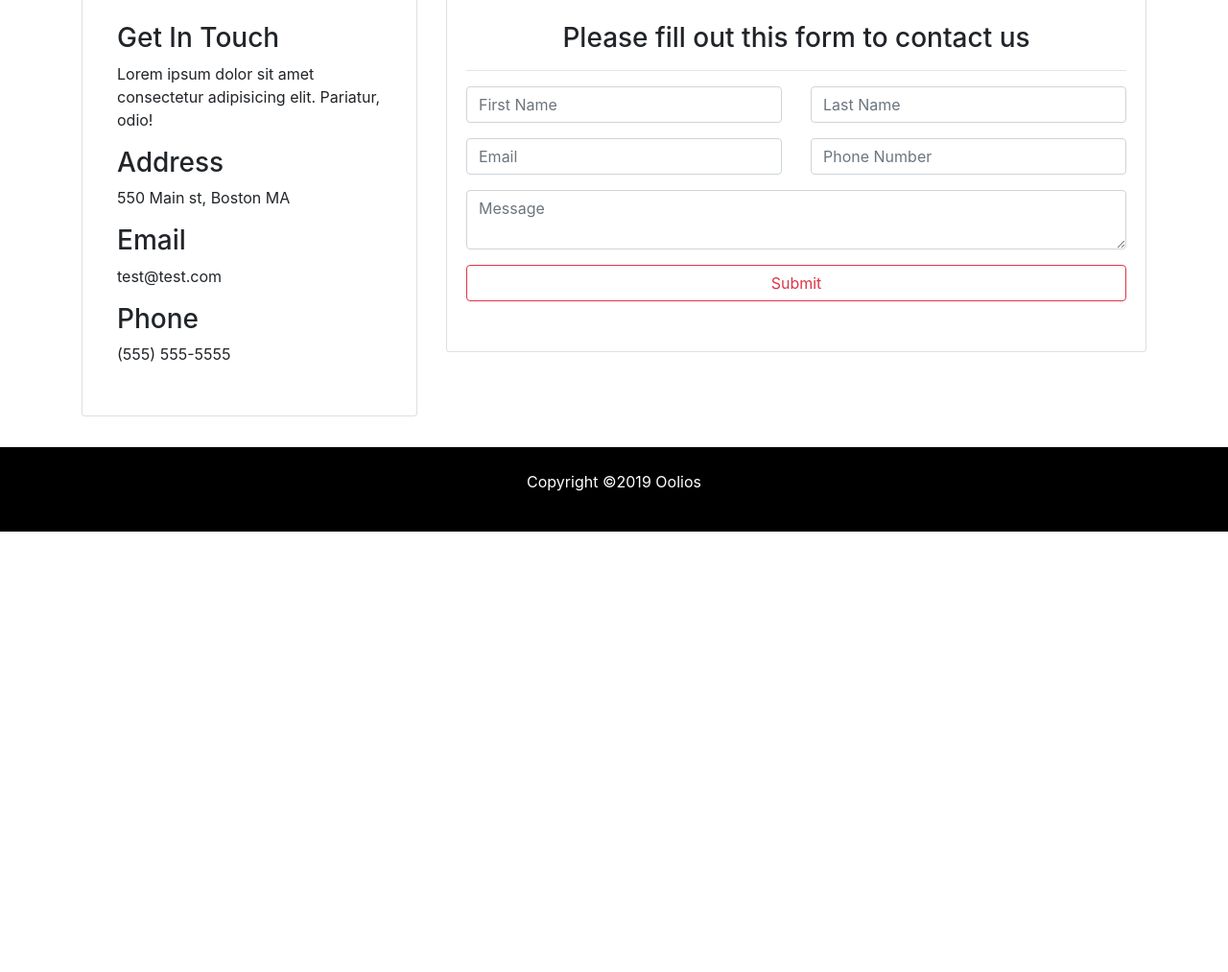
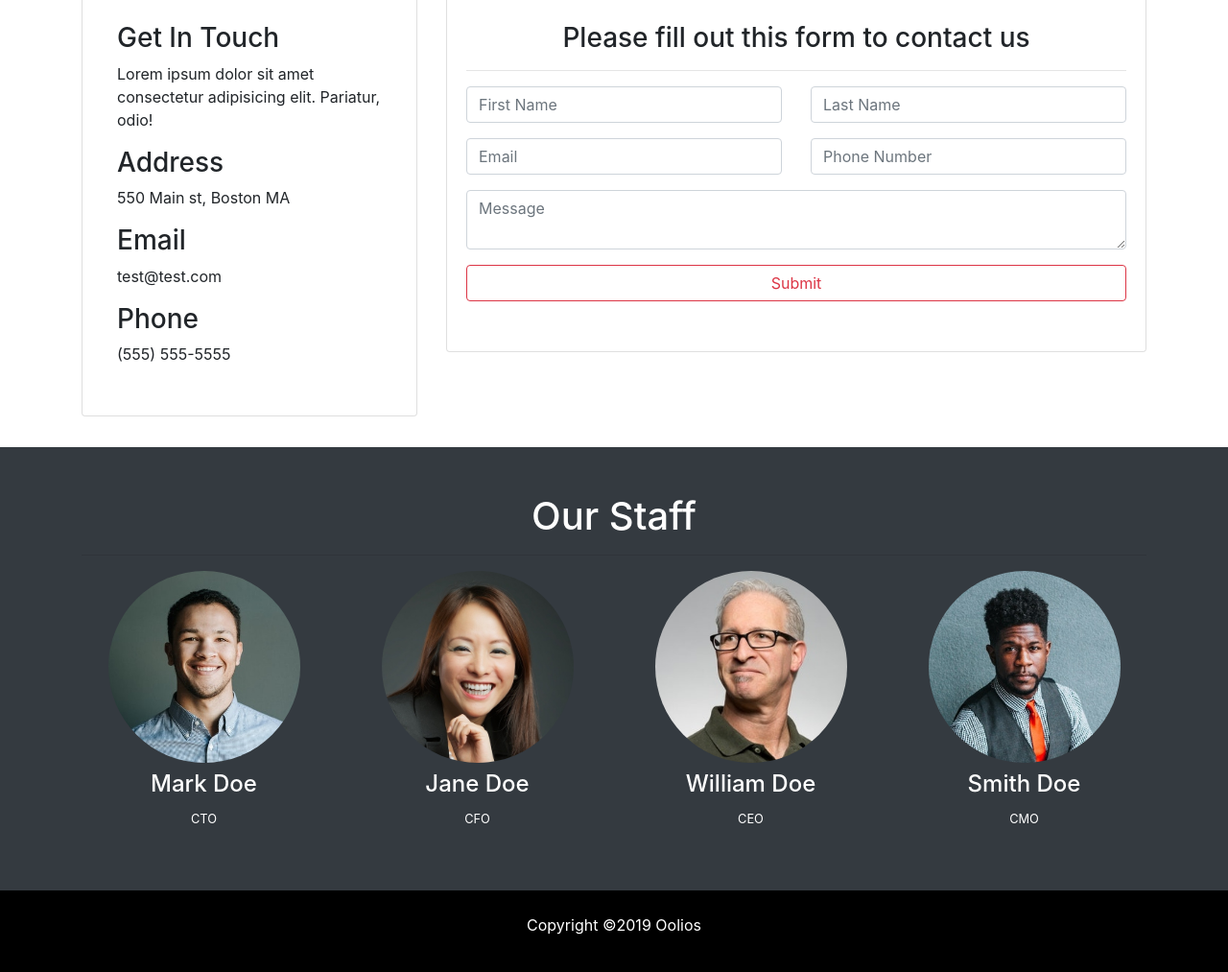
Before and after one commit to Zhongnan-Tian/UI-BootstrapTheme-MultiPage, a plain HTML site: page contact.html in a window 1280 px wide. Shown: the part 335-1348 px from the top of the page at 96% size. Before the commit the page ends 889 px from the top, so only its background shows below. Drawn offline with nearby package versions, Linux system fonts and the light colour scheme.

Commit message:
Add staff section

```diff
--- a/contact.html
+++ b/contact.html
@@ -165,6 +165,51 @@
       </div>
     </section>
 
+    <section id="staff" class="py-5 bg-dark text-white text-center">
+      <div class="container">
+        <h1>Our Staff</h1>
+        <hr />
+        <div class="row">
+          <div class="col-md-3 mb-3">
+            <img
+              src="img/person6.jpg"
+              alt=""
+              class="img-fluid rounded-circle mb-2 staff-image"
+            />
+            <h4>Mark Doe</h4>
+            <small>CTO</small>
+          </div>
+          <div class="col-md-3 mb-3">
+            <img
+              src="img/person5.jpg"
+              alt=""
+              class="img-fluid rounded-circle mb-2 staff-image"
+            />
+            <h4>Jane Doe</h4>
+            <small>CFO</small>
+          </div>
+          <div class="col-md-3 mb-3">
+            <img
+              src="img/person7.jpg"
+              alt=""
+              class="img-fluid rounded-circle mb-2 staff-image"
+            />
+            <h4>William Doe</h4>
+            <small>CEO</small>
+          </div>
+          <div class="col-md-3 mb-3">
+            <img
+              src="img/person8.jpg"
+              alt=""
+              class="img-fluid rounded-circle mb-2 staff-image"
+            />
+            <h4>Smith Doe</h4>
+            <small>CMO</small>
+          </div>
+        </div>
+      </div>
+    </section>
+
     <footer id="main-footer" class="py-4 text-center text-white">
       <div class="container">
         <div class="row">
--- a/css/style.css
+++ b/css/style.css
@@ -89,3 +89,10 @@ body {
 #faq a {
   color: white;
 }
+
+.staff-image {
+  height: auto;
+  width: auto;
+  max-width: 200px;
+  max-height: 200px;
+}
```
Also changed, not shown: img/person1.jpg (deleted), img/person2.jpg (deleted), img/person3.jpg (deleted), img/person4.jpg (deleted), img/person5.jpg (added), img/person6.jpg (added), img/person7.jpg (added), img/person8.jpg (added), 3 other files.
